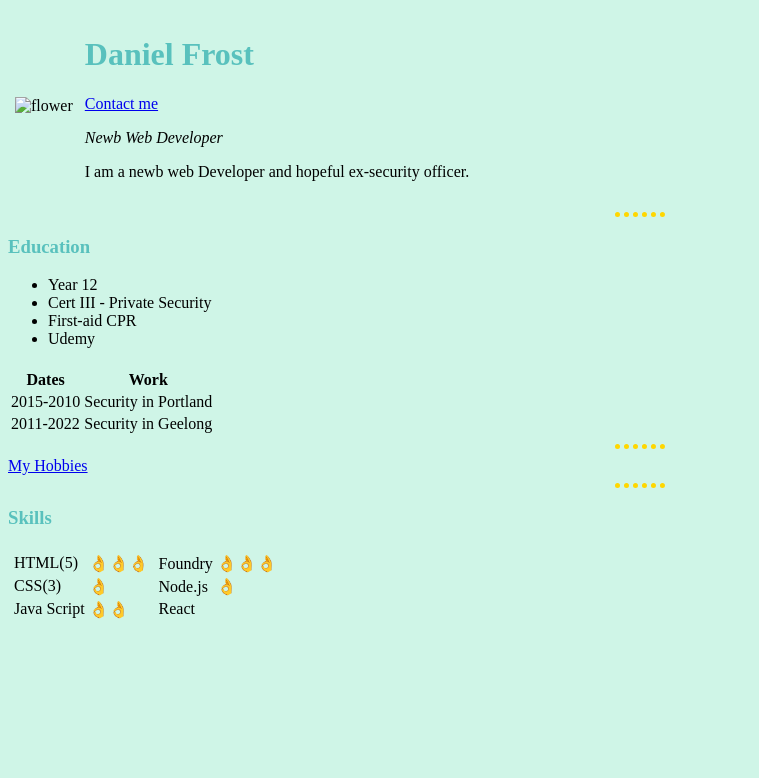
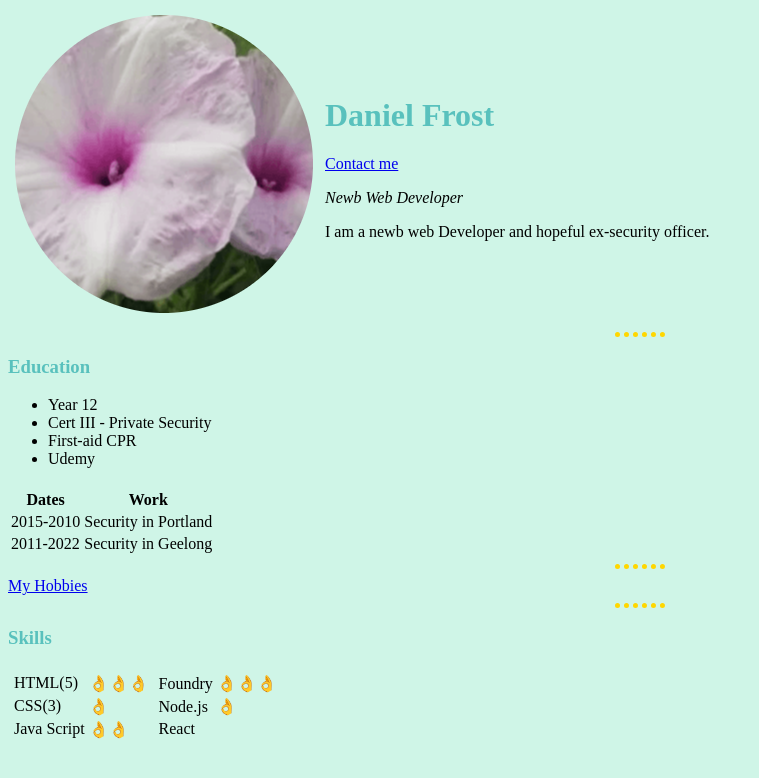
Before and after one commit to Frosthawk617/cv, a plain HTML site: page index.html in a window 1280 px wide. Shown: the whole page, without its empty margins (0-759 px from the left). Drawn offline with Linux system fonts and the light colour scheme; the site is published under a folder, as on GitHub Pages, so addresses that start at the root find nothing.

Commit message:
Update index.html

```diff
--- a/index.html
+++ b/index.html
@@ -11,7 +11,7 @@
     <table cellpadding="5">
         <tr>
             <td>
-                <img src="/crop-circle.png" alt="flower" />
+                <img src="crop-circle.png" alt="flower" />
             </td>
             <td>
                 <h1>Daniel Frost</h1>
```
